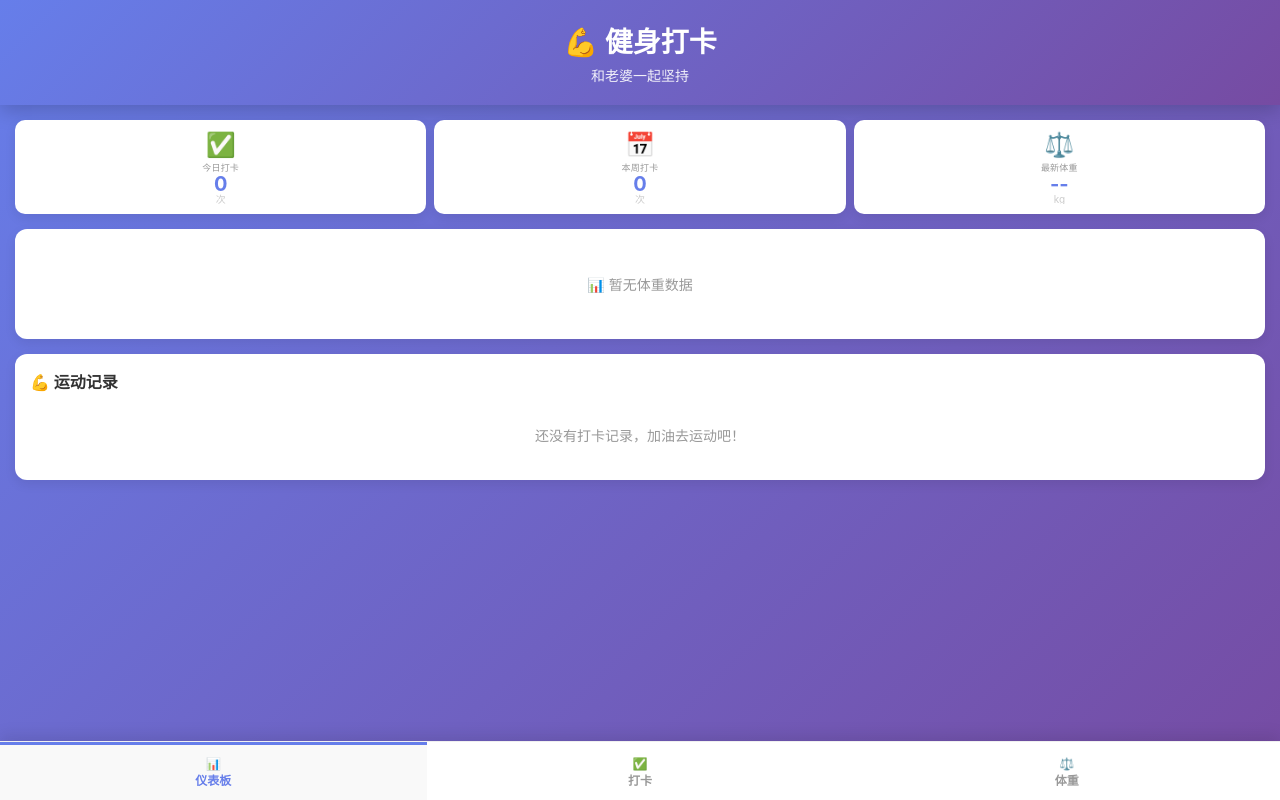
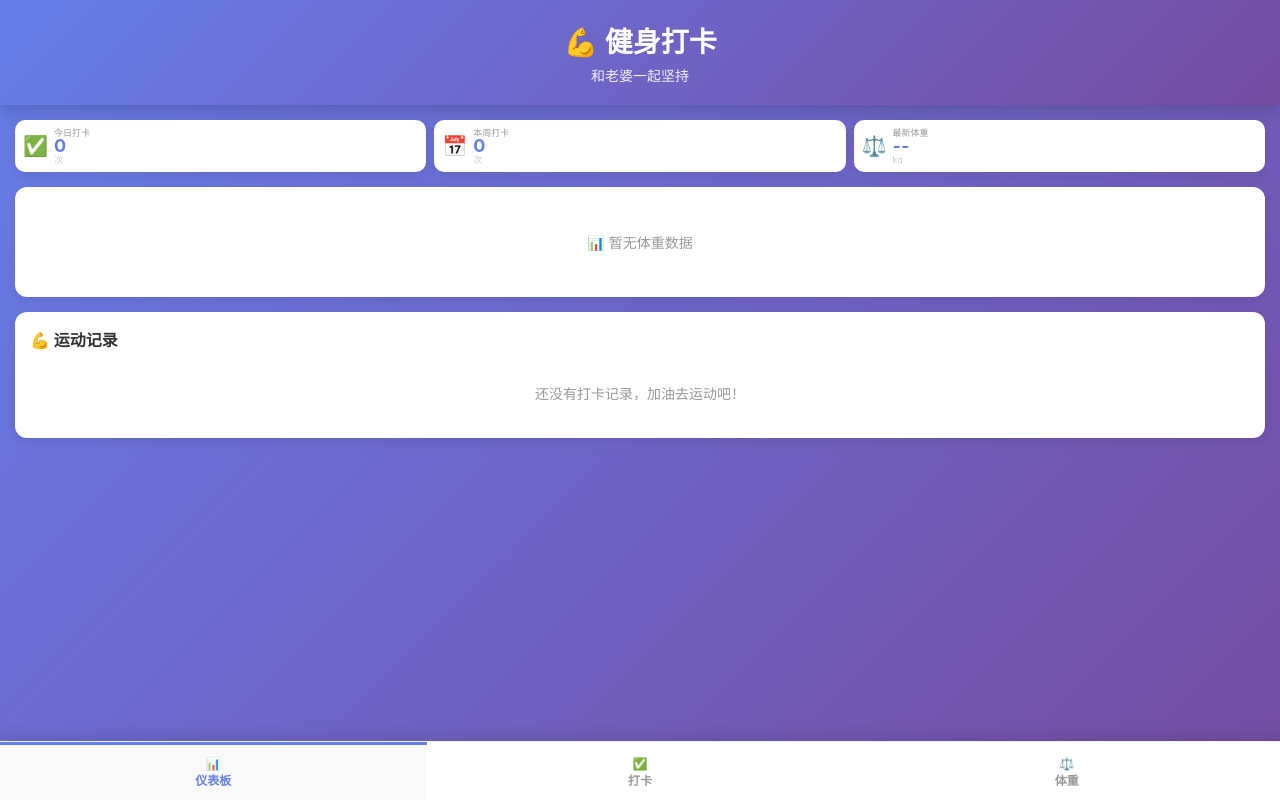
Before and after one commit to Msate/fitness, a React (Vite) app: page / in a window 1280 px wide. Built offline with nearby package versions, Linux system fonts and the light colour scheme.

Commit message:
fix: 改为icon和文案同一行横向显示

```diff
--- a/src/components/Statistics.css
+++ b/src/components/Statistics.css
@@ -10,12 +10,12 @@
 .stat-card {
   background: white;
   border-radius: 10px;
-  padding: 10px 8px;
+  padding: 8px;
   display: flex;
-  flex-direction: column;
+  flex-direction: row;
   align-items: center;
-  justify-content: center;
-  gap: 4px;
+  justify-content: flex-start;
+  gap: 6px;
   box-shadow: 0 4px 12px rgba(0, 0, 0, 0.08);
   transition: all 0.3s;
   min-width: 0;
@@ -32,15 +32,16 @@
 }
 
 .stat-icon {
-  font-size: 24px;
+  font-size: 20px;
   text-align: center;
   flex-shrink: 0;
 }
 
 .stat-info {
   width: 100%;
-  text-align: center;
+  text-align: left;
   overflow: hidden;
+  flex: 1;
 }
 
 .stat-label {
@@ -48,20 +49,22 @@
   font-size: 9px;
   margin: 0;
   text-transform: uppercase;
-  letter-spacing: 0.2px;
-  line-height: 1.2;
+  letter-spacing: 0px;
+  line-height: 1;
+  display: block;
 }
 
 .stat-card.highlight .stat-label {
-  color: rgba(255, 255, 255, 0.85);
+  color: rgba(255, 255, 255, 0.9);
 }
 
 .stat-value {
-  font-size: 20px;
+  font-size: 18px;
   font-weight: bold;
   color: #667eea;
   margin: 0;
   line-height: 1;
+  display: block;
 }
 
 .stat-card.highlight .stat-value {
@@ -78,9 +81,10 @@
 
 .stat-detail {
   color: #ccc;
-  font-size: 10px;
+  font-size: 9px;
   margin: 0;
   line-height: 1;
+  display: block;
 }
 
 .stat-card.highlight .stat-detail {
```
